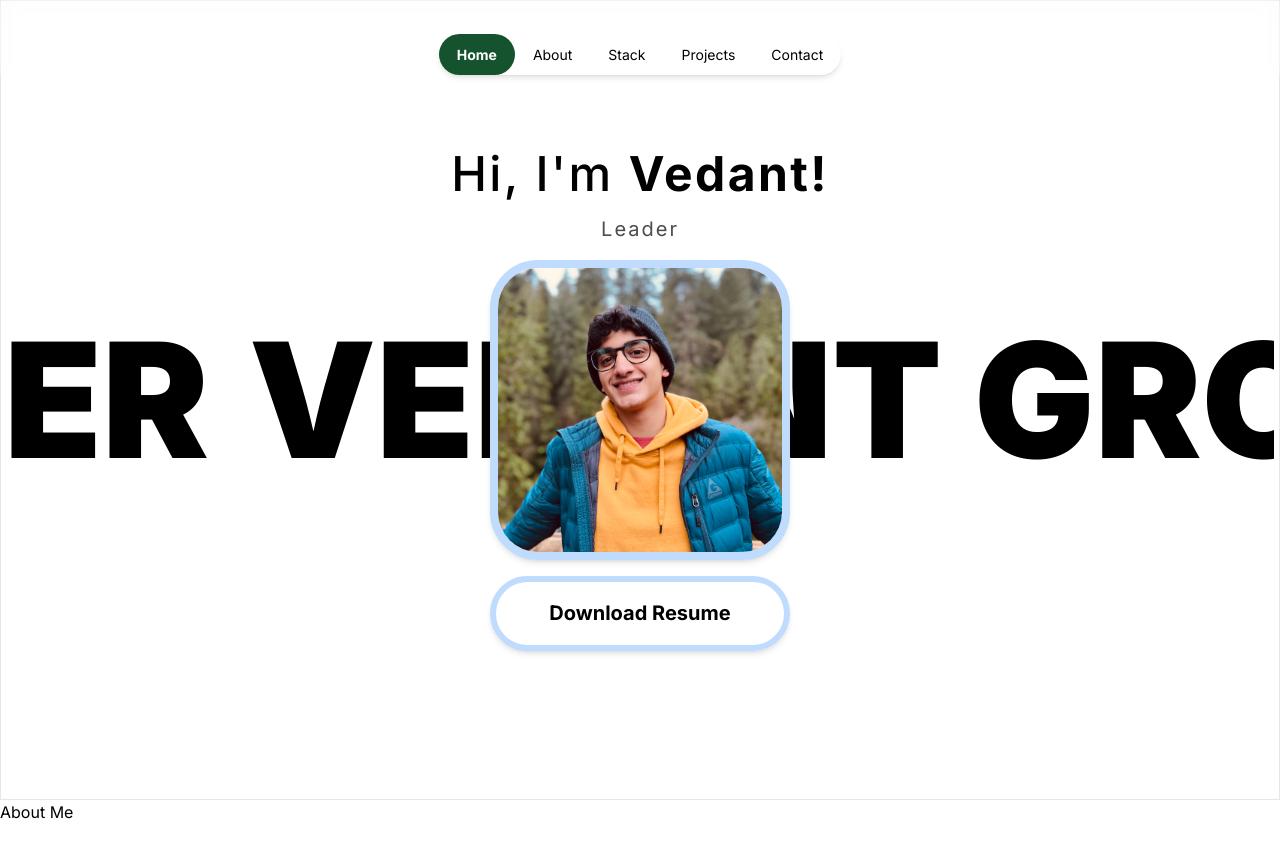
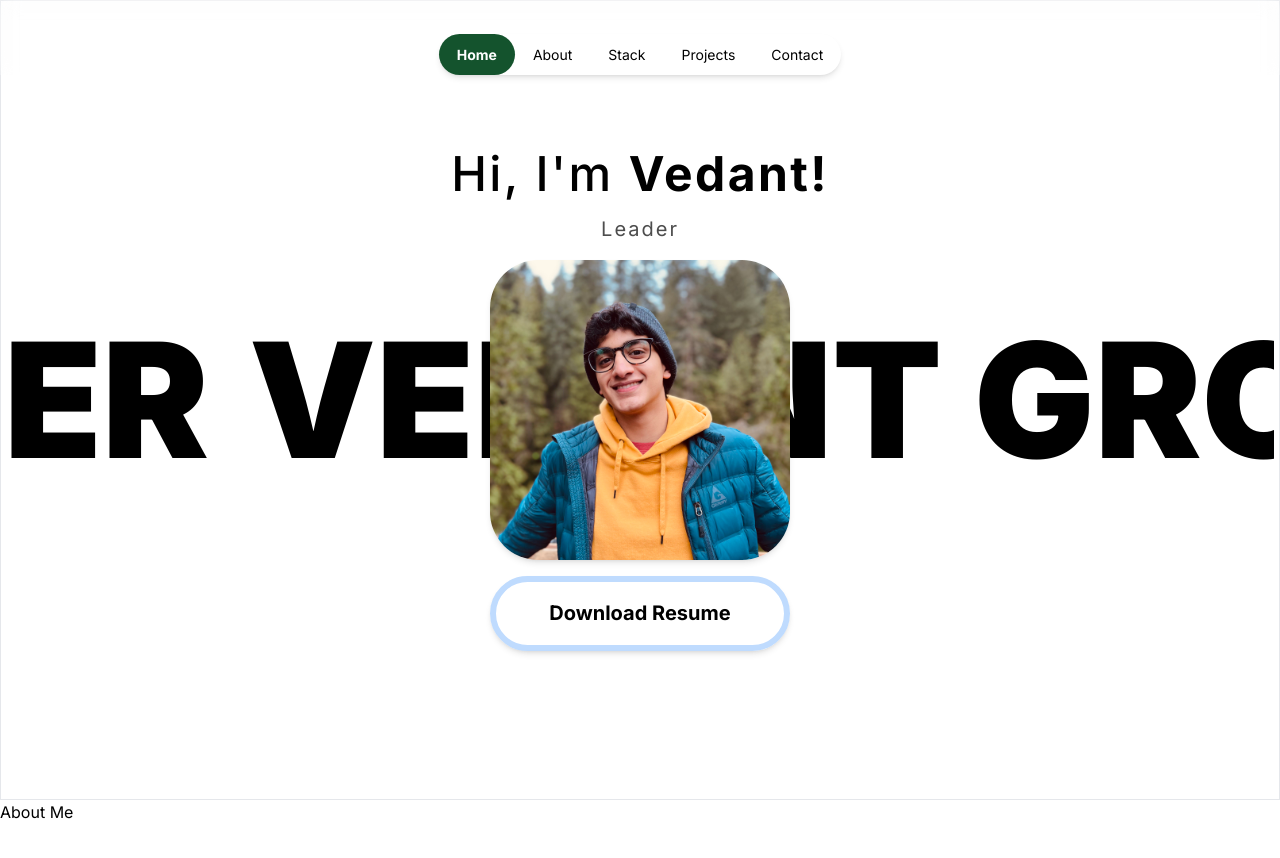
Before and after one commit to vedantgrover/VedantsPortfolio, a Next.js app: page / in a window 1280 px wide. Shown: the top 858 px of the page. Built offline with nearby package versions, Linux system fonts and the light colour scheme.

Commit message:
Resets image animation

```diff
--- a/app/components/ImageOfMe.tsx
+++ b/app/components/ImageOfMe.tsx
@@ -4,47 +4,9 @@ import {memo, useRef} from "react";
 import Image from "next/image";
 import {motion, useMotionTemplate, useMotionValue, useSpring} from "framer-motion";
 
-const ROTATION_RANGE = 20;
-const HALF_ROTATION_RANGE = ROTATION_RANGE / 2;
-
 const ImageOfMe = memo(() => {
-    const ref = useRef(null);
-
-    const x = useMotionValue(0);
-    const y = useMotionValue(0);
-
-    const xSpring = useSpring(x);
-    const ySpring = useSpring(y);
-
-    const transform = useMotionTemplate`rotateX(${xSpring}deg) rotateY(${ySpring}deg)`;
-
-    const handleMouseMove = (e: any) => {
-        if (!ref.current) return [0, 0];
-
-        const rect = ref.current.getBoundingClientRect();
-
-        const width = rect.width;
-        const height = rect.height;
-
-        const mouseX = (e.clientX - rect.left) * ROTATION_RANGE;
-        const mouseY = (e.clientY - rect.top) * ROTATION_RANGE;
-
-        const rX = (mouseY / height - HALF_ROTATION_RANGE) * -1;
-        const rY = mouseX / width - HALF_ROTATION_RANGE;
-
-        x.set(rX);
-        y.set(rY);
-    };
-
-    const handleMouseLeave = () => {
-        x.set(0)
-        y.set(0)
-    }
-
     return (
-        <motion.div ref={ref} style={{transform, transformStyle: "preserve-3d"}} onMouseMove={handleMouseMove}
-                    onMouseLeave={handleMouseLeave}
-                    className="h-[300px] w-[300px] overflow-hidden z-[1] rounded-[48px] justify-center shadow-md border-8 border-blue-200">
+        <motion.div className="h-[300px] w-[300px] overflow-hidden z-[1] rounded-[48px] justify-center shadow-md">
             <Image src={"/me.jpg"} alt={"Vedant"} width={300} height={300} className="relative -top-14 mx-auto"/>
         </motion.div>
     )
```
